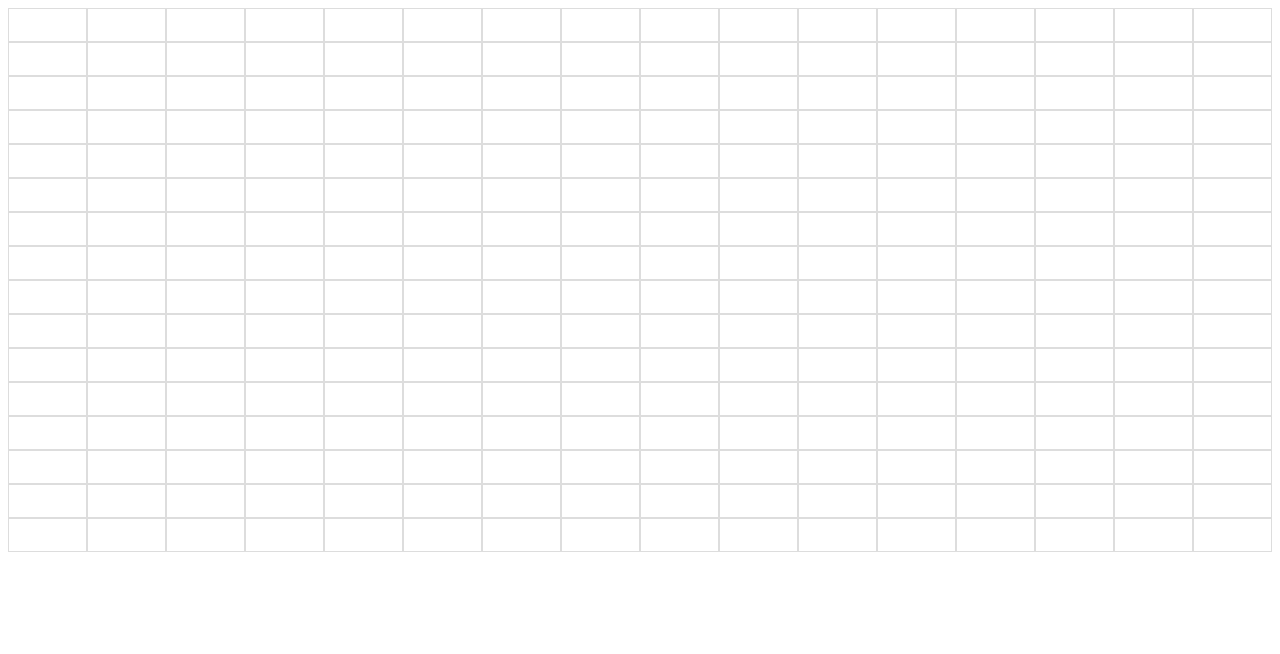
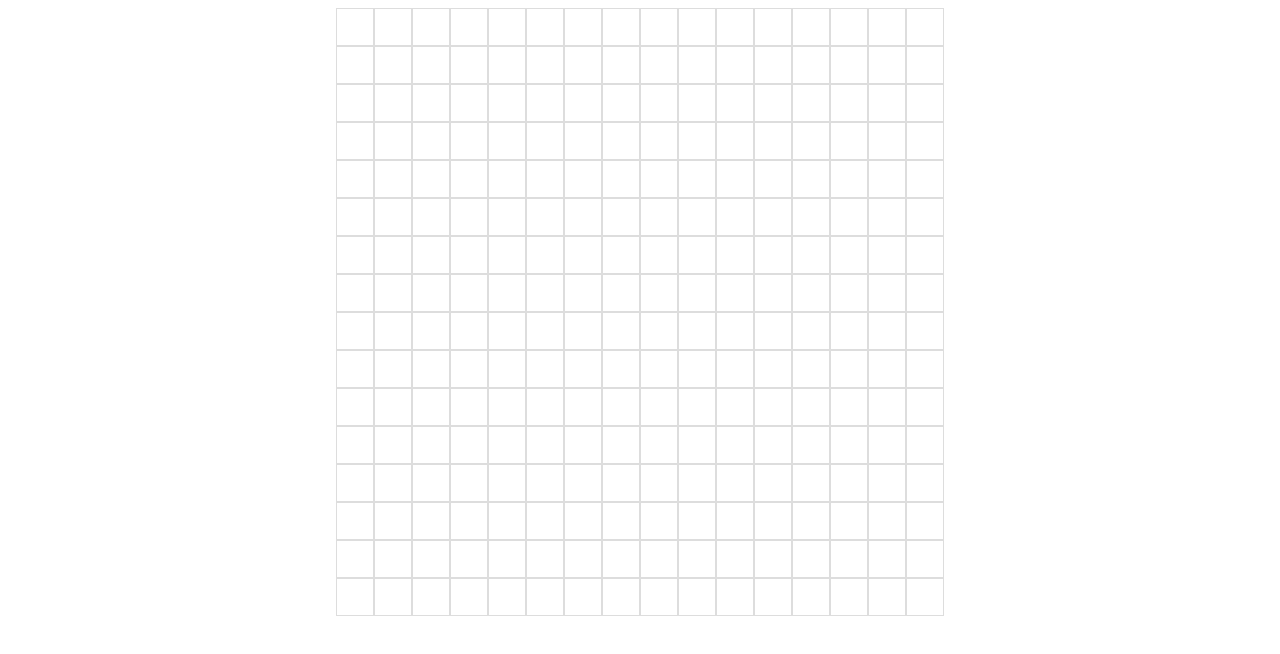
Before and after one commit to Frobii/Etch-a-Sketch, a plain HTML site: page index.html in a window 1280 px wide. Drawn offline with Linux system fonts and the light colour scheme.

Commit message:
modify-css-to-align-the-grid

```diff
--- a/styles.css
+++ b/styles.css
@@ -5,12 +5,14 @@
 
 #container {
     display: grid;
-    grid-gap: 0px;
     grid-template-rows: repeat(var(--grid-rows), 1fr);
     grid-template-columns: repeat(var(--grid-cols), 1fr);
+    width: 608px;
+    height: 608px;
+    margin: auto;
 }
 
 .grid-item {
-    padding: 1em;
+    padding: 18px;
     border:1px solid #ddd;
 }
```
